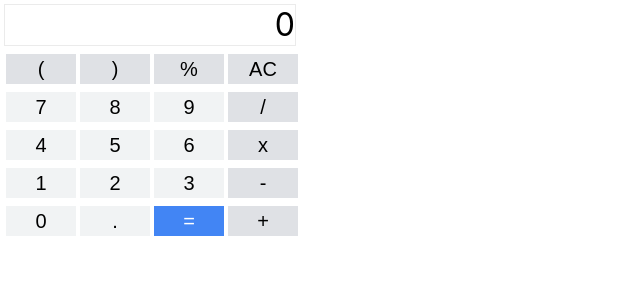
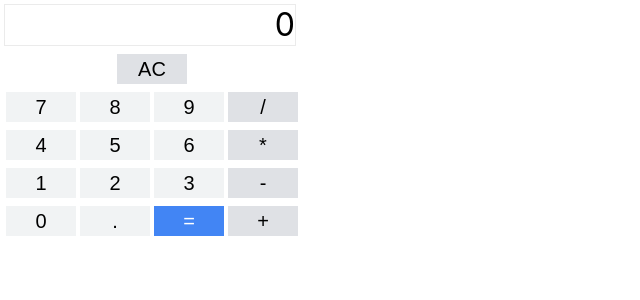
Before and after one commit to iiTzTeo/ReactApp, a React (Create React App) app: page / in a window 1280 px wide. Shown: the top 300 px of the page, without its empty margins (0-640 px from the left). Built offline with nearby package versions, Linux system fonts and the light colour scheme.

Commit message:
modifiche matteo

```diff
--- a/src/Calcolatrice.jsx
+++ b/src/Calcolatrice.jsx
@@ -1,160 +1,71 @@
 import React, { useState } from "react";
+import App from "./App";
 
 function Calcolatrice() {
   const [contatore, setContatore] = useState(0);
+  const [lista, setlista] = useState(0);
+  console.log(lista);
+
+  const printValues = (a) => {
+    return a.map((e) => {
+      return (
+        <input
+          type="button"
+          value={e[0]}
+          onClick={() => {
+            if (lista === 0) {
+              e[2](e[0]);
+            } else {
+              e[2](lista + e[0]);
+            }
+          }}
+          className={e[1] ? "tastoLaterale" : e[0] === "=" ? "uguale" : "tasto"}
+        />
+      );
+    });
+  };
+
   return (
     <>
       <div className="contenuto">
-        <p className="display">{contatore}</p>
+        <p className="display">{lista}</p>
       </div>
-
       <div className="contenuto">
         <div className="contenuto">
-          <input
-            type="submit"
-            id="("
-            value="("
-            onclick="n(this.id)"
-            className="tastoLaterale"
-          />
-          <input
-            type="submit"
-            id=")"
-            value=")"
-            onclick="n(this.id)"
-            className="tastoLaterale"
-          />
-          <input
-            type="submit"
-            id="%"
-            value="%"
-            onclick="n(this.id)"
-            className="tastoLaterale"
-          />
-          <input
-            type="submit"
-            id="AC"
-            value="AC"
-            onclick="n(this.id)"
-            className="tastoLaterale"
-          />
+          {printValues([["AC", true, () => setlista(0)]])}
         </div>
 
         <div className="contenuto">
-          <input
-            type="button"
-            id="7"
-            value={7}
-            onClick={(e) => console.log(e)}
-            className="tasto"
-          />
-          <input
-            type="submit"
-            id="8"
-            value="8"
-            onclick="n(this.id)"
-            className="tasto"
-          />
-          <input
-            type="submit"
-            id="9"
-            value="9"
-            onclick="n(this.id)"
-            className="tasto"
-          />
-          <input
-            type="submit"
-            id="/"
-            value="/"
-            onclick="n(this.id)"
-            className="tastoLaterale"
-          />
+          {printValues([
+            ["7", false, setlista],
+            ["8", false, setlista],
+            ["9", false, setlista],
+            ["/", true, setlista],
+          ])}
         </div>
         <div className="contenuto">
-          <input
-            type="submit"
-            id="4"
-            value="4"
-            onclick="n(this.id)"
-            className="tasto"
-          />
-          <input
-            type="submit"
-            id="5"
-            value="5"
-            onclick="n(this.id)"
-            className="tasto"
-          />
-          <input
-            type="submit"
-            id="6"
-            value="6"
-            onclick="n(this.id)"
-            className="tasto"
-          />
-          <input
-            type="submit"
-            id="*"
-            value="x"
-            onclick="n(this.id)"
-            className="tastoLaterale"
-          />
+          {printValues([
+            ["4", false, setlista],
+            ["5", false, setlista],
+            ["6", false, setlista],
+            ["*", true, setlista],
+          ])}
         </div>
         <div className="contenuto">
-          <input
-            type="submit"
-            id="1"
-            value="1"
-            onclick="n(this.id)"
-            className="tasto"
-          />
-          <input
-            type="submit"
-            id="2"
-            value="2"
-            onclick="n(this.id)"
-            className="tasto"
-          />
-          <input
-            type="submit"
-            id="3"
-            value="3"
-            onclick="n(this.id)"
-            className="tasto"
-          />
-          <input
-            type="submit"
-            id="-"
-            value="-"
-            onclick="n(this.id)"
-            className="tastoLaterale"
-          />
+          {printValues([
+            ["1", false, setlista],
+            ["2", false, setlista],
+            ["3", false, setlista],
+            ["-", true, setlista],
+          ])}
         </div>
         <div className="contenuto">
-          <input
-            type="submit"
-            id="0"
-            value="0"
-            onclick="n(this.id)"
-            className="tasto"
-          />
-          <input
-            type="submit"
-            id="."
-            value="."
-            onclick="n(this.id)"
-            className="tasto"
-          />
-          <button value="=" onclick="operazione();" className="uguale">
-            =
-          </button>
-          <input
-            type="submit"
-            id="+"
-            value="+"
-            onclick="n(this.id)"
-            className="tastoLaterale"
-          />
+          {printValues([
+            ["0", false, setlista],
+            [".", false, setlista],
+            ["=", false, setlista],
+            ["+", true, setlista],
+          ])}
         </div>
       </div>
     </>
```
